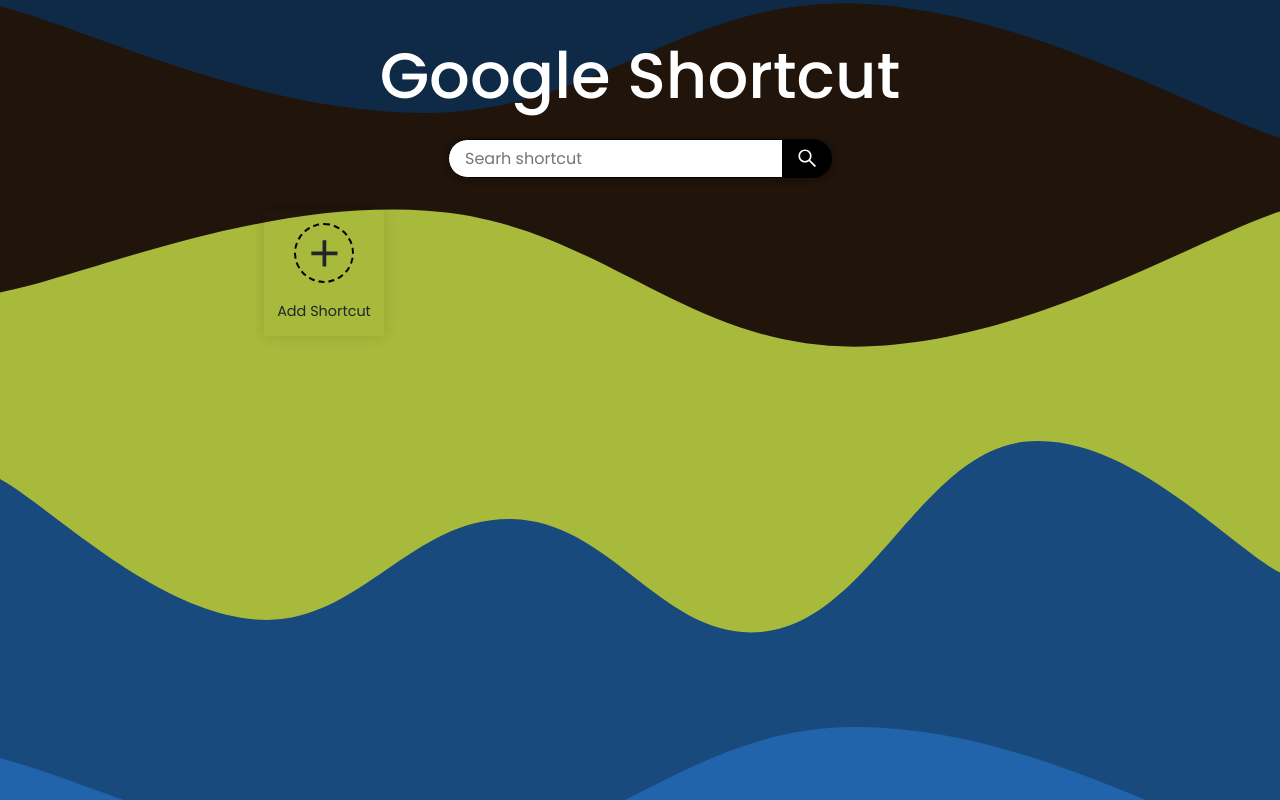
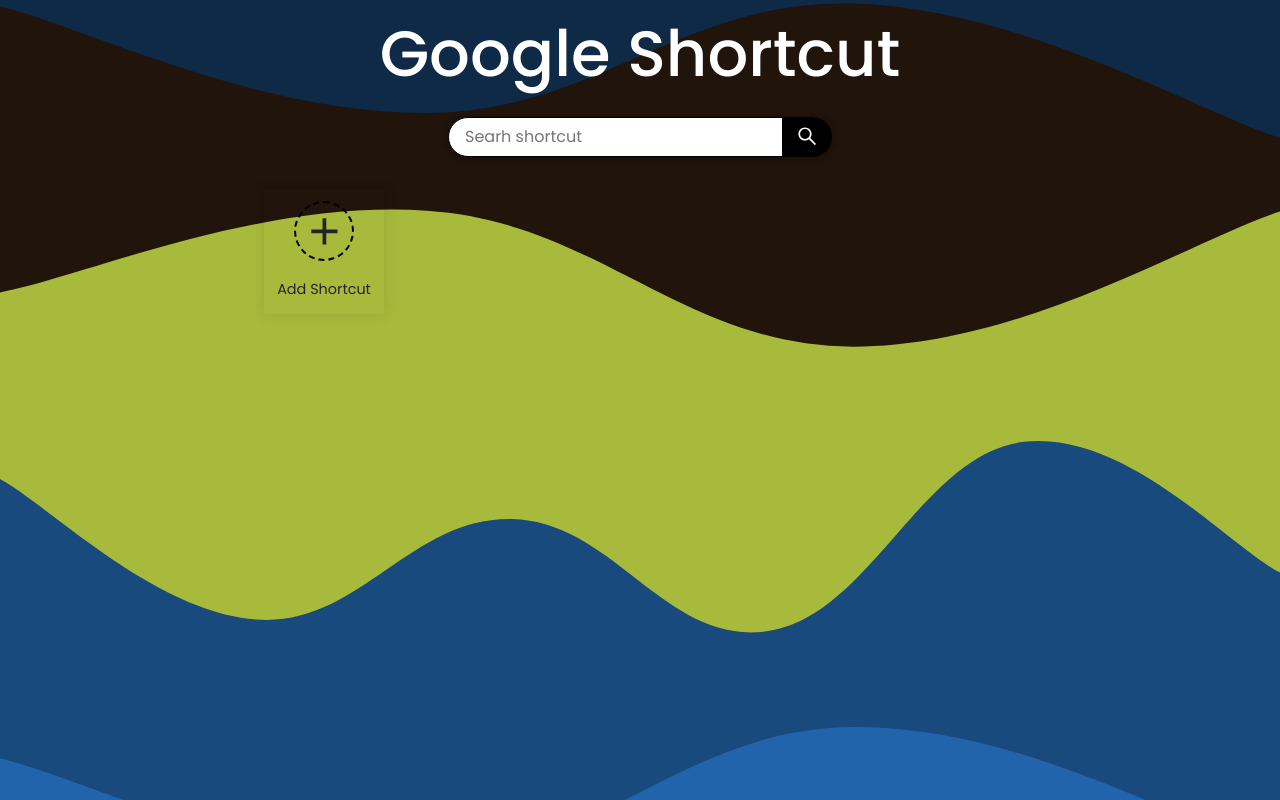
Before and after one commit to Pabyala/shortcut, a React (Create React App) app: page / in a window 1280 px wide. Built offline with nearby package versions, Linux system fonts and the light colour scheme.

Commit message:
updated height for small devices

```diff
--- a/src/App.css
+++ b/src/App.css
@@ -10,4 +10,5 @@
   background-repeat: no-repeat;
   background-size: cover;
   background-position: center;
+  min-height: 100vh;
 }
--- a/src/component/MainStyle.css
+++ b/src/component/MainStyle.css
@@ -1,5 +1,4 @@
 .main{
-    height: 100vh;
     max-width: 800px;
     margin: 0 auto;
     display: flex;
@@ -59,7 +58,6 @@
 }
 
 .shortcut-list-con{
-    height: 560px;
     padding: .5rem;
     overflow: auto;
     border-radius: 3px;
```
